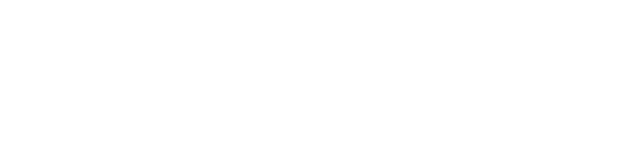
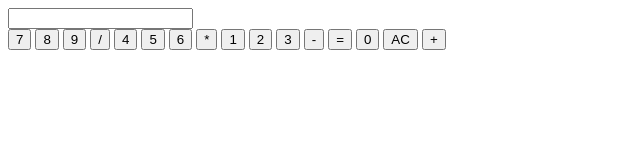
Before and after one commit to kiwaeva/project-calculator, a plain HTML site: page index.html in a window 1280 px wide. Shown: the whole page, without its empty margins (0-640 px from the left). Drawn offline with Linux system fonts and the light colour scheme.

Commit message:
Create basic HTML calculator with buttons for each digit and operator including =.

```diff
--- a/index.html
+++ b/index.html
@@ -7,7 +7,29 @@
     <link rel="stylesheet" href="style.css">
 </head>
 <body>
-
+    <section class="calculator">
+    <form>
+        <input type="text" class="screen" readonly>
+    </form>
+      <div class="buttons">
+        <button type="button" class="btn">7</button>
+        <button type="button" class="btn">8</button>
+        <button type="button" class="btn">9</button>
+        <button type="button" class="btn btn-yellow">/</button>
+        <button type="button" class="btn">4</button>
+        <button type="button" class="btn">5</button>
+        <button type="button" class="btn">6</button>
+        <button type="button" class="btn btn-yellow">*</button>
+        <button type="button" class="btn">1</button>
+        <button type="button" class="btn">2</button>
+        <button type="button" class="btn">3</button>
+        <button type="button" class="btn btn-yellow">-</button>
+        <button type="button" class="btn">=</button>
+        <button type="button" class="btn">0</button>
+        <button type="button" class="btn btn-clear">AC</button>
+        <button type="button" class="btn btn-yellow">+</button>
+      </div>
+    </section>
 
    <script src="index.js"></script>
 </body>
```
